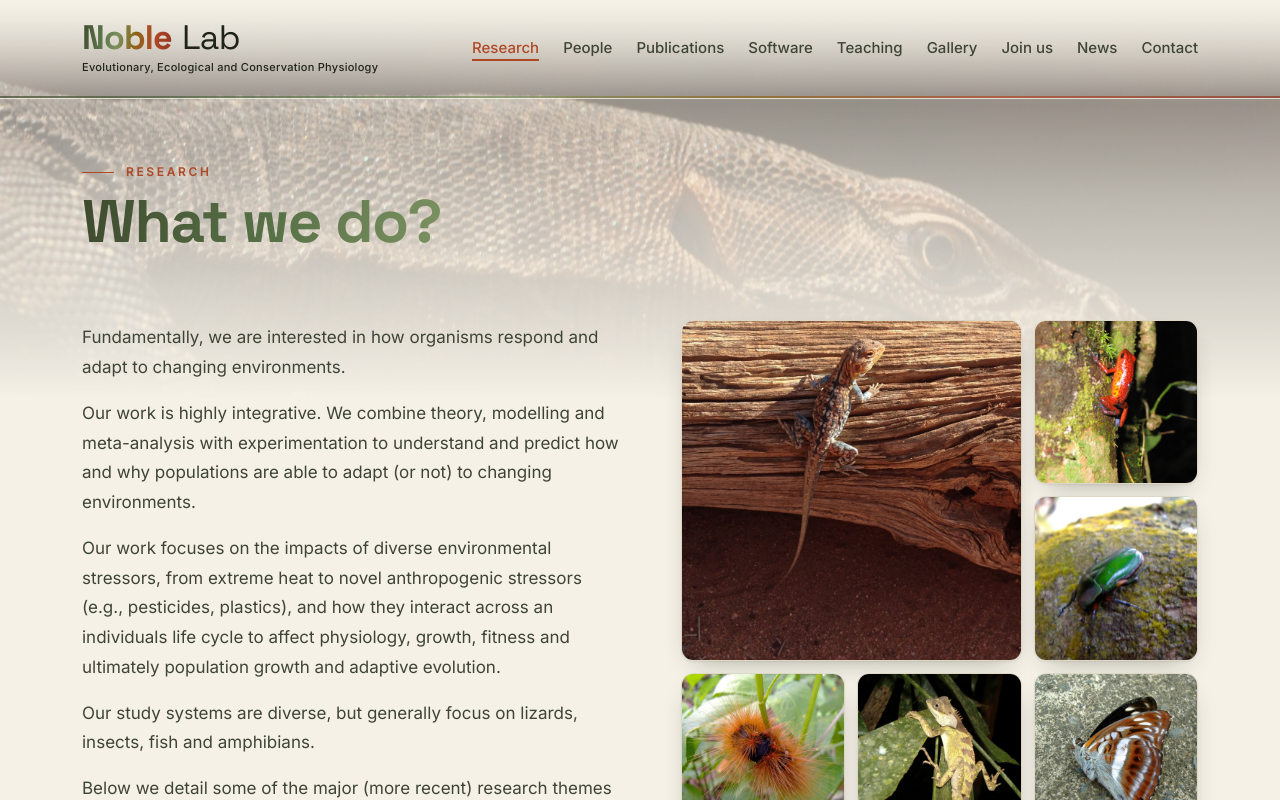
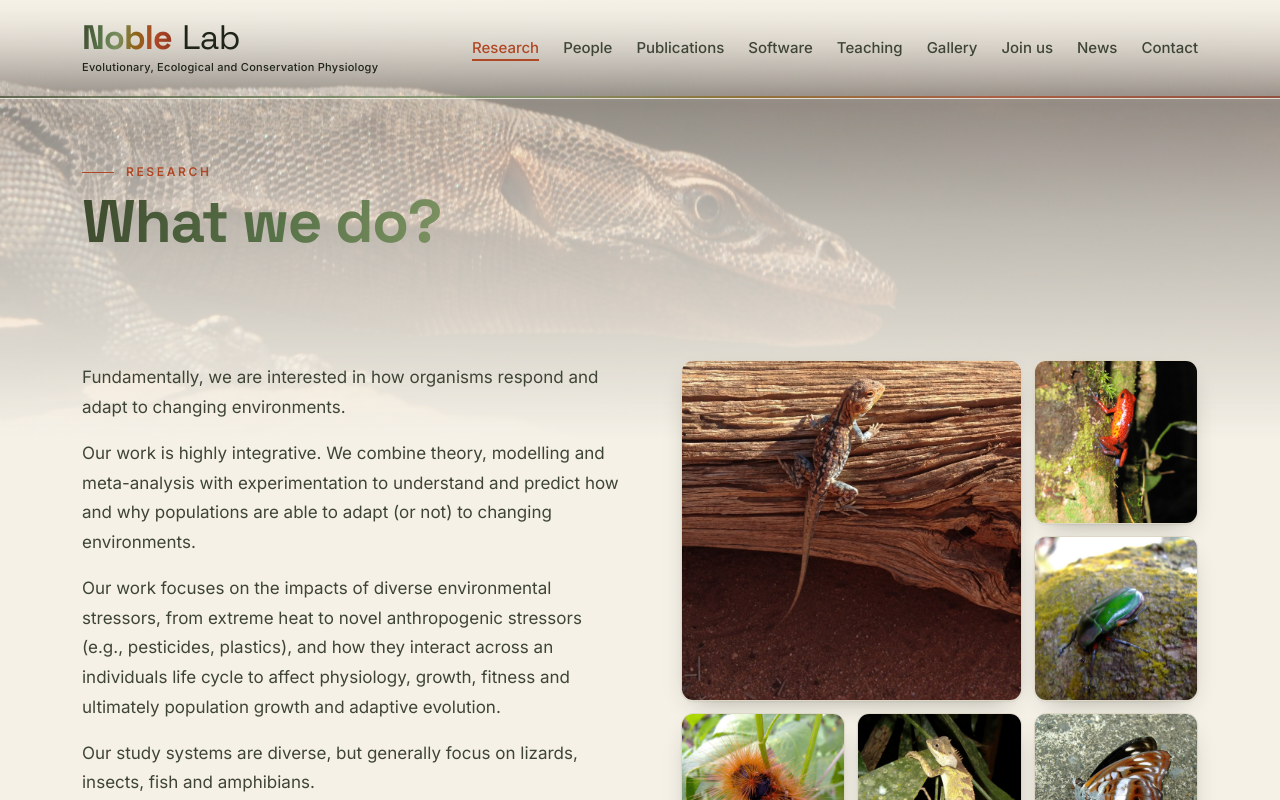
Before and after one commit to daniel1noble/noblelab, a React (Vite) app: page /research in a window 1280 px wide. Shown: the top 800 px of the page. Built offline with nearby package versions, Linux system fonts and the light colour scheme.

Commit message:
Research header: goanna re-cut at full frame width in a taller band so the whole head clears the bottom fade

```diff
--- a/src/pages/Research.tsx
+++ b/src/pages/Research.tsx
@@ -197,8 +197,8 @@ export default function Research() {
            width of the band with the eye at 72% and the snout at about 85% across, well
            clear of the title. y is inert at this ratio; x steers phones. */
         imageOpacity={0.85}
-        imagePosition="81% 50%"
-        height="min-h-[400px]"
+        imagePosition="68% 50%"
+        height="min-h-[440px]"
       />
 
       <Container className="relative -mt-20 pb-16 pt-0">
```
Also changed, not shown: public/images/bg-research-goanna-ledge.jpg, public/images/manifest.json.
